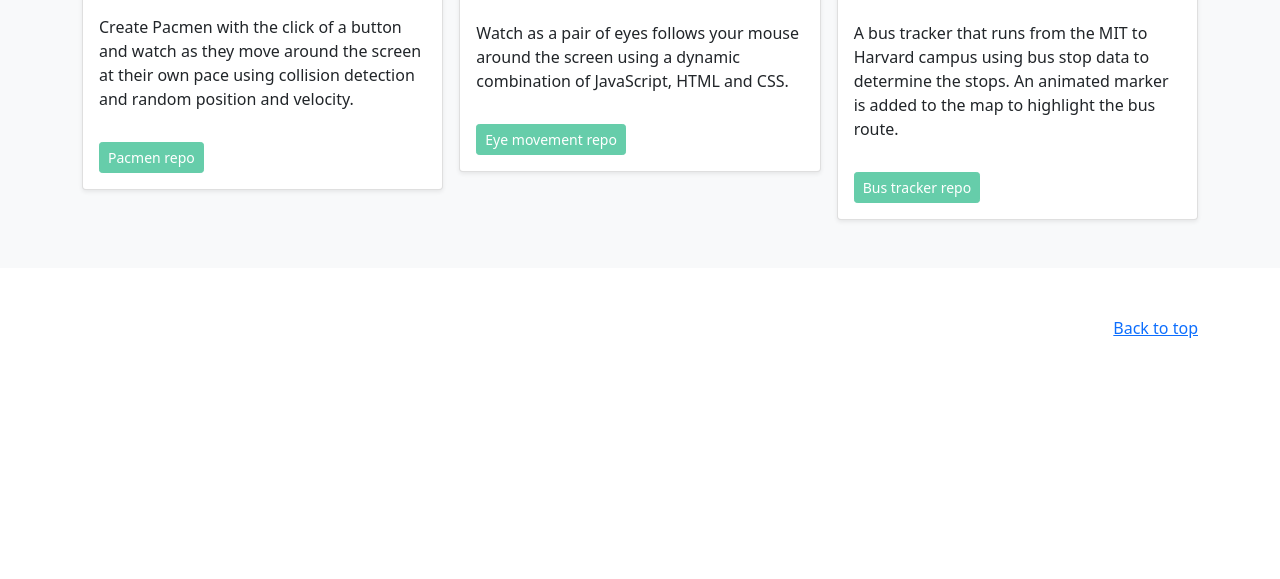
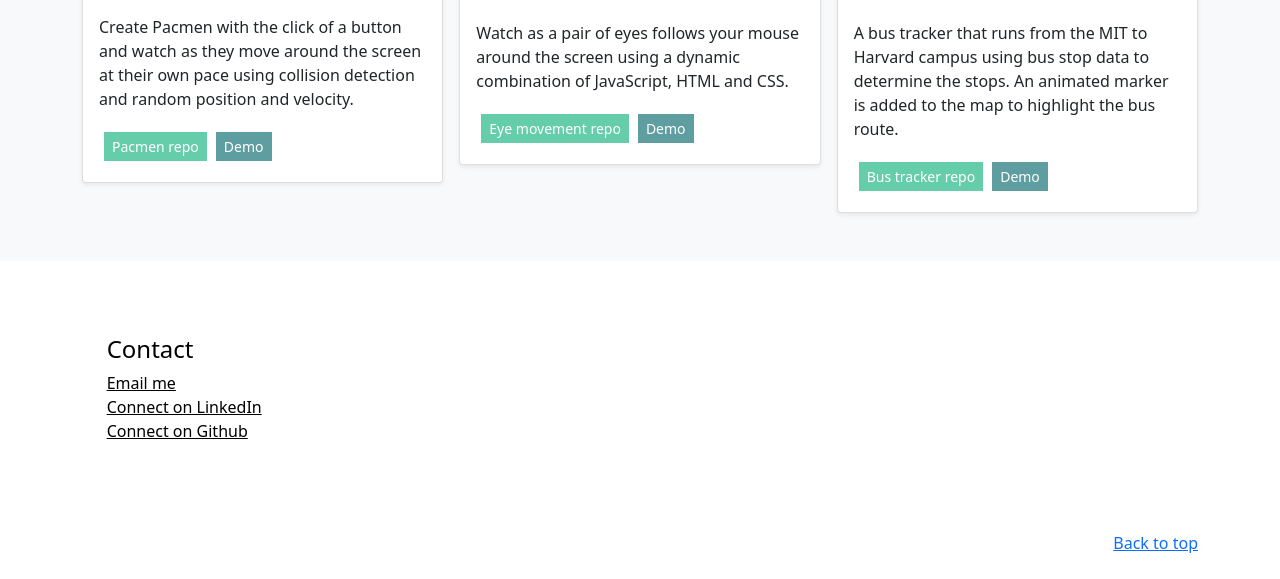
Before and after one commit to kotzinr/Projects-page, a plain HTML site: page index.html in a window 1280 px wide. Shown: the part 799-1378 px from the top of the page. Before the commit the page ends 1163 px from the top, so only its background shows below. Drawn offline with nearby package versions, Linux system fonts and the light colour scheme.

Commit message:
Add files via upload

```diff
--- a/index.html
+++ b/index.html
@@ -1,28 +1,19 @@
 <!DOCTYPE html>
 <html lang="en">
+
 <head>
   <meta charset="utf-8" />
   <meta name="viewport" content="width=device-width, initial-scale=1" />
   <meta name="description" content="" />
-    <meta
-      name="author"
-      content="Mark Otto, Jacob Thornton, and Bootstrap contributors"
-    />
+  <meta name="author" content="Mark Otto, Jacob Thornton, and Bootstrap contributors" />
   <meta name="generator" content="Hugo 0.88.1" />
   <title>Album example · Bootstrap v5.1</title>
-    <link
-      rel="canonical"
-      href="https://getbootstrap.com/docs/5.1/examples/album/"
-    />
+  <link rel="canonical" href="https://getbootstrap.com/docs/5.1/examples/album/" />
 
   <!-- Bootstrap core CSS -->
   <!-- CSS only -->
-    <link
-      href="https://cdn.jsdelivr.net/npm/bootstrap@5.1.1/dist/css/bootstrap.min.css"
-      rel="stylesheet"
-      integrity="sha384-F3w7mX95PdgyTmZZMECAngseQB83DfGTowi0iMjiWaeVhAn4FJkqJByhZMI3AhiU"
-      crossorigin="anonymous"
-    />
+  <link href="https://cdn.jsdelivr.net/npm/bootstrap@5.1.1/dist/css/bootstrap.min.css" rel="stylesheet"
+    integrity="sha384-F3w7mX95PdgyTmZZMECAngseQB83DfGTowi0iMjiWaeVhAn4FJkqJByhZMI3AhiU" crossorigin="anonymous" />
   <link rel="stylesheet" href="styles.css">
 
 
@@ -47,19 +38,13 @@
             <h4 class="text-white">Contact</h4>
             <ul class="list-unstyled">
               <li>
-                    <a href="mailto:rkotzin@gmail.com" class="text-white"
-                      >Email me</a>
+                <a href="mailto:rkotzin@gmail.com" class="text-white">Email me</a>
               </li>
               <li>
-                  <a
-                    href="linkedin.com/in/roxy-k-03195421a” target="
-                    _blank
-                    class="text-white"
-                    >Connect on LinkedIn</a>
+                <a href="linkedin.com/in/roxy-k-03195421a” target=" _blank class="text-white">Connect on LinkedIn</a>
               </li>
               <li>
-                  <a href="https://github.com/kotzinr" class="text-white"
-                    >Connect on Github</a>
+                <a href="https://github.com/kotzinr" class="text-white">Connect on Github</a>
               </li>
 
             </ul>
@@ -75,15 +60,8 @@
           <strong>Roxy Kotzin</strong>
 
         </a>
-          <button
-            class="navbar-toggler"
-            type="button"
-            data-bs-toggle="collapse"
-            data-bs-target="#navbarHeader"
-            aria-controls="navbarHeader"
-            aria-expanded="false"
-            aria-label="Toggle navigation"
-          >
+        <button class="navbar-toggler" type="button" data-bs-toggle="collapse" data-bs-target="#navbarHeader"
+          aria-controls="navbarHeader" aria-expanded="false" aria-label="Toggle navigation">
           <span class="navbar-toggler-icon"></span>
         </button>
       </div>
@@ -101,8 +79,7 @@
             repository for each project.
           </p>
           <p>
-              <a id="home-button" href="https://kotzinr.github.io/" class="btn btn-primary my-2"
-                >Back to home</a>
+            <a id="home-button" href="https://kotzinr.github.io/" class="btn btn-primary my-2">Back to home</a>
 
 
           </p>
@@ -115,7 +92,8 @@
         <div class="row row-cols-1 row-cols-sm-2 row-cols-md-3 g-3">
           <div class="col">
             <div class="card shadow-sm">
-                <img id="pacmenpic" src="https://cdn.pixabay.com/photo/2013/07/12/15/20/pacman-149704_1280.png" alt="Pac-Man image" width="250" height="175px"/>
+              <img id="pacmenpic" src="https://cdn.pixabay.com/photo/2013/07/12/15/20/pacman-149704_1280.png"
+                alt="Pac-Man image" width="250" height="175px" />
               <br>
               <h5 class="title">Pacmen factory</h5>
 
@@ -128,19 +106,18 @@
                   move around the screen at their own pace using collision
                   detection and random position and velocity.
                 </p>
-                  <div
-                    class="d-flex justify-content-between align-items-center"
-                  >
+                <div class="d-flex justify-content-between align-items-center">
                   <div class="btn-group">
-                        <a id="pacmen-button"
-                        href="https://github.com/kotzinr/PacMen-Factory"
-                        class="btn btn-primary btn-sm"
-                        tabindex="-1"
-                        role="button"
-                        aria-disabled="true"
-                        >Pacmen repo</a>
 
-                      </button>
+                    <a id="pacmen-button" href="https://github.com/kotzinr/PacMen-Factory"
+                      class="btn btn-primary btn-sm" tabindex="-1" role="button" aria-disabled="true">Pacmen repo</a>
+
+                      <a id="demo-button" href="https://kotzinr.github.io/PacMen-Factory/"
+                      class="btn btn-primary btn-sm" tabindex="-1" role="button" aria-disabled="true">Demo</a>
+
+
+
+
 
                   </div>
                 </div>
@@ -163,18 +140,15 @@
                   Watch as a pair of eyes follows your mouse around the screen
                   using a dynamic combination of JavaScript, HTML and CSS.
                 </p>
-                  <div
-                    class="d-flex justify-content-between align-items-center"
-                  >
+                <div class="d-flex justify-content-between align-items-center">
                   <div class="btn-group">
 
-                      <a id="eye-button"
-                        href="https://github.com/kotzinr/Eye-movement-.git"
-                        class="btn btn-primary btn-sm"
-                        tabindex="-1"
-                        role="button"
-                        aria-disabled="true"
-                        >Eye movement repo</a>
+                    <a id="eye-button" href="https://github.com/kotzinr/Eye-movement-.git"
+                      class="btn btn-primary btn-sm" tabindex="-1" role="button" aria-disabled="true">Eye movement
+                      repo</a>
+
+                      <a id="demo-button" href="https://kotzinr.github.io/Eye-movement-/"
+                      class="btn btn-primary btn-sm" tabindex="-1" role="button" aria-disabled="true">Demo</a>
 
 
 
@@ -195,16 +169,13 @@
                   bus stop data to determine the stops. An animated marker is
                   added to the map to highlight the bus route.
                 </p>
-                  <div
-                    class="d-flex justify-content-between align-items-center">
+                <div class="d-flex justify-content-between align-items-center">
                   <div class="btn-group">
-                        <a id="bus-button"
-                        href="https://github.com/kotzinr/Bus-tracker"
-                        class="btn btn-primary btn-sm"
-                        tabindex="-1"
-                        role="button"
-                        aria-disabled="true"
-                        >Bus tracker repo</a>
+                    <a id="bus-button" href="https://github.com/kotzinr/Bus-tracker" class="btn btn-primary btn-sm"
+                      tabindex="-1" role="button" aria-disabled="true">Bus tracker repo</a>
+
+                      <a id="demo-button" href="https://kotzinr.github.io/Bus-tracker/"
+                      class="btn btn-primary btn-sm" tabindex="-1" role="button" aria-disabled="true">Demo</a>
 
                   </div>
                 </div>
@@ -216,6 +187,24 @@
     </div>
   </main>
 
+  <!-- Contact start -->
+  <div class="col-sm-4 offset-md-1 py-4">
+    <h4 id="contactbottom" class="text-black">Contact</h4>
+    <ul class="list-unstyled">
+      <li>
+        <a href="mailto:rkotzin@gmail.com" class="text-black">Email me</a>
+      </li>
+      <li>
+        <a href="linkedin.com/in/roxy-k-03195421a” target=" _blank class="text-black">Connect on LinkedIn</a>
+      </li>
+      <li>
+        <a href="https://github.com/kotzinr" class="text-black">Connect on Github</a>
+      </li>
+
+    </ul>
+  </div>
+
+
   <footer class="text-muted py-5">
     <div class="container">
       <p class="float-end mb-1">
@@ -225,10 +214,9 @@
   </footer>
 
   <!-- JavaScript Bundle with Popper -->
-    <script
-      src="https://cdn.jsdelivr.net/npm/bootstrap@5.1.1/dist/js/bootstrap.bundle.min.js"
+  <script src="https://cdn.jsdelivr.net/npm/bootstrap@5.1.1/dist/js/bootstrap.bundle.min.js"
     integrity="sha384-/bQdsTh/da6pkI1MST/rWKFNjaCP5gBSY4sEBT38Q/9RBh9AH40zEOg7Hlq2THRZ"
-      crossorigin="anonymous"
-    ></script>
+    crossorigin="anonymous"></script>
 </body>
+
 </html>
--- a/styles.css
+++ b/styles.css
@@ -36,15 +36,15 @@
   text-align: center;
   margin-left: auto;
   margin-right: auto;
-    margin-top: 15px;
-    border-color: mediumaquamarine;
+  border-color: white;
+  border-width: 5px;
 
 }
 
 #bus-button:hover {
     background-color: greenyellow;
     color: black;
-    border-color:greenyellow;
+    border-color:white;
 }
 
 #eye-button {
@@ -52,30 +52,31 @@
   text-align: center;
   margin-left: auto;
   margin-right: auto;
-    margin-top: 15px;
-    border-color: mediumaquamarine;
+  border-color: white;
+  border-width: 5px;
 }
 
 #eye-button:hover {
     background-color: greenyellow;
     color: black;
-    border-color:greenyellow;
+    border-color:white;
 }
 
 #pacmen-button {
   background-color: mediumaquamarine;
   text-align: center;
-    margin-left: auto;
+  margin-left: left;
   margin-right: auto;
-    margin-top: 15px;
-    border-color: mediumaquamarine;
+  border-color: white;
+  border-width: 5px;
+  float: center;
 
 }
 
 #pacmen-button:hover {
     background-color: greenyellow;
     color: black;
-    border-color:greenyellow;
+    border-color:white;
 }
 
 #pacmenpic {
@@ -87,3 +88,27 @@
     position: relative;
     text-align: center;
 }
+
+#demo-button {
+  background-color: cadetblue;
+    text-align: center;
+    margin-left: left;
+    margin-right: auto;
+    border-color: white;
+    border-width: 5px;
+}
+
+#demo-button:hover {
+  background-color:aquamarine;
+  color: black;
+  border-color:white;
+}
+
+#contactbottom {
+  margin-top: 50px;
+}
+
+a:hover {
+  text-decoration-style: wavy;
+  text-decoration-color: mediumturquoise;
+}
```
Lines whose indentation alone changed are shown as unchanged.
